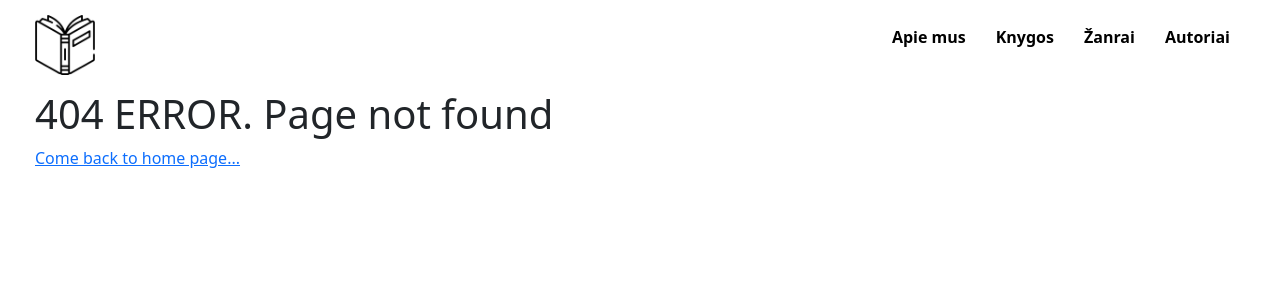
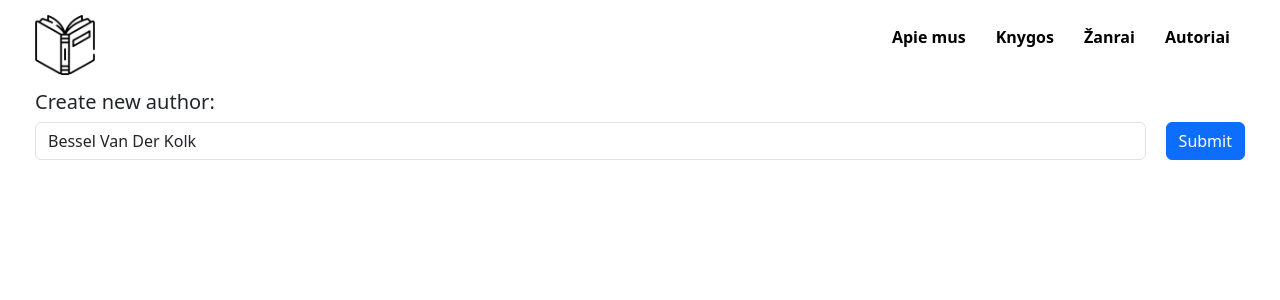
Before and after one commit to medeinedapkev/final-react-project, a React (Create React App) app: page /authors/edit/1 in a window 1280 px wide. Before the commit this address had no page. Shown: the top 300 px of the page. Built offline with nearby package versions, Linux system fonts and the light colour scheme; data requests are answered from the project's data file.

Commit message:
author create delete, edit

```diff
--- a/src/App.js
+++ b/src/App.js
@@ -15,6 +15,8 @@ import AuthorsPage from './Pages/AuthorsPage/AuthorsPage';
 import AuthorPage from './Pages/AuthorPage/AuthorPage';
 import CreateCategory from './Pages/CreateCategory/CreateCategory';
 import EditCategory from './Pages/EditCategory/EditCategory';
+import CreateAuthor from './Pages/CreateAuthor/CreateAuthor';
+import EditAuthor from './Pages/EditAuthor/EditAuthor';
 
 function App() {
   return (
@@ -31,6 +33,8 @@ function App() {
         <Route path='/categories/edit/:id' element={<EditCategory/>} />
         <Route path='/authors' element={<AuthorsPage/>}/>
         <Route path='/authors/:id' element={<AuthorPage />} />
+        <Route path='/authors/create' element={<CreateAuthor />} />
+        <Route path='/authors/edit/:id' element={<EditAuthor/>} />
         <Route path='/' element={
           <Container>
             <h1>Home page</h1>
--- a/src/Components/AuthorForm/AuthorForm.js
+++ b/src/Components/AuthorForm/AuthorForm.js
@@ -2,15 +2,19 @@ import Button from 'react-bootstrap/Button';
 import Form from 'react-bootstrap/Form';
 import styles from './AuthorForm.module.css';
 import { toast } from 'react-toastify';
-import { useState } from 'react';
-import axios from 'axios';
-import { API_URL } from '../../config';
+import { useEffect, useState } from 'react';
 import { firstLetterUpperCase } from '../Functions/Functions';
 
-const AuthorForm = () => {
+const AuthorForm = ({ onAuthorFormSubmit, initialData }) => {
     const [ author, setAuthor ] = useState('');
 
     const authorHandler = (event) => setAuthor(event.target.value);
+
+    useEffect(() => {
+      if (initialData) {
+        setAuthor(initialData.name);
+      }
+    }, [initialData])
 
     function authorFormHandler(event) {
         event.preventDefault();
@@ -21,13 +25,14 @@ const AuthorForm = () => {
             return;
         }
 
-        const newAuthor = { name: firstLetterUpperCase(name) }
+        let booksAuthor = {};
+        if (initialData) {
+          booksAuthor = {...initialData, name: firstLetterUpperCase(name)}
+        } else {
+          booksAuthor = { name: firstLetterUpperCase(name) };
+        }
 
-        axios.post(`${API_URL}/authors`, newAuthor)
-        .then(res => {
-            setAuthor('');
-            toast.success('New author was successfully created');
-        }).catch(err => toast.error(err.message))
+        onAuthorFormSubmit(booksAuthor);
     }
 
   return (
--- a/src/Components/CategoriesForm/CategoriesForm.js
+++ b/src/Components/CategoriesForm/CategoriesForm.js
@@ -12,7 +12,7 @@ const CategoriesForm = ({ onCategoryFormSubmit, initialData }) => {
 
     useEffect(() => {
       if (initialData) {
-        setCategory(initialData.title)
+        setCategory(initialData.title);
       }
     }, [initialData])
 
@@ -24,14 +24,14 @@ const CategoriesForm = ({ onCategoryFormSubmit, initialData }) => {
             toast.warning('The category must have at least 3 letters')
             return;
         }
-        let newCategory = {};
+        let bookCategory = {};
         if (initialData) {
-          newCategory = {...initialData, title: firstLetterUpperCase(title)};
+          bookCategory = {...initialData, title: firstLetterUpperCase(title)};
         } else {
-          newCategory = { title: firstLetterUpperCase(title) };
+          bookCategory = { title: firstLetterUpperCase(title) };
         }
 
-        onCategoryFormSubmit(newCategory);
+        onCategoryFormSubmit(bookCategory);
     }
 
   return (
--- a/src/Pages/AuthorPage/AuthorPage.js
+++ b/src/Pages/AuthorPage/AuthorPage.js
@@ -5,6 +5,8 @@ import { API_URL } from '../../config';
 import { toast } from 'react-toastify';
 import Container from '../../Components/Container/Container';
 import Card from '../../Components/Card/Card';
+import styles from './AuthorPage.module.css';
+import AdministratorButton from '../../Components/AdministratorButton/AdministratorButton';
 
 const AuthorPage = () => {
     const { id } = useParams();
@@ -24,7 +26,17 @@ const AuthorPage = () => {
 
   return (
     <Container>
-        <h1>{title}</h1>
+      <div className={styles.titleWrapper}>
+          <h1>{title}</h1>
+          <AdministratorButton
+            toCreate='/authors/create'
+            toEdit={`/authors/edit/${id}`}
+            Delete={`/authors/${id}`}
+            navigateTo='/authors'
+            deleteToast='Author was successfully deleted'
+          />
+      </div>
+
         <Card data={booksByAuthor} />
     </Container>
   )
--- /dev/null
+++ b/src/Pages/AuthorPage/AuthorPage.module.css
@@ -0,0 +1,4 @@
+.titleWrapper {
+    display: flex;
+    justify-content: space-between;
+}
--- /dev/null
+++ b/src/Pages/CreateAuthor/CreateAuthor.js
@@ -0,0 +1,28 @@
+import Container from '../../Components/Container/Container';
+import { toast } from 'react-toastify';
+import axios from 'axios';
+import { API_URL } from '../../config';
+import { useNavigate } from 'react-router-dom';
+import AuthorForm from '../../Components/AuthorForm/AuthorForm';
+
+
+const CreateAuthor = () => {
+    const navigator = useNavigate();
+
+    function createAuthorHandler(newAuthor) {
+        axios.post(`${API_URL}/authors`, newAuthor)
+        .then(res => {
+          console.log(res.data)
+            navigator('/authors');
+            toast.success('New author was successfully created');
+        }).catch(err => toast.error(err.message));
+      }
+
+  return (
+    <Container>
+        <AuthorForm onAuthorFormSubmit={createAuthorHandler} />
+    </Container>
+  )
+}
+
+export default CreateAuthor;
--- /dev/null
+++ b/src/Pages/EditAuthor/EditAuthor.js
@@ -0,0 +1,39 @@
+import Container from '../../Components/Container/Container';
+import { useNavigate, useParams } from 'react-router-dom';
+import { useEffect, useState } from 'react';
+import axios from 'axios';
+import { API_URL } from '../../config';
+import { toast } from 'react-toastify';
+import AuthorForm from '../../Components/AuthorForm/AuthorForm';
+
+
+const EditAuthor = () => {
+    const { id } = useParams();
+    const navigator = useNavigate()
+    const [ author, setAuthor ] = useState(null);
+
+    useEffect(() => {
+        axios.get(`${API_URL}/authors/${id}`)
+        .then(res => setAuthor(res.data))
+        .catch(err => toast.error(err.message));
+    }, [id])
+
+    function editAuhtorHandler(editedAuthor) {
+        axios.patch(`${API_URL}/authors/${id}`, editedAuthor)
+        .then(res => {
+            navigator('/authors');
+            toast.success('Author was successfully edited');
+        }).catch(err => toast.error(err.message));
+    }
+
+    if (!author) {
+        return;
+    }
+  return (
+    <Container>
+        <AuthorForm initialData={author} onAuthorFormSubmit={editAuhtorHandler} />
+    </Container>
+  )
+}
+
+export default EditAuthor;
```
